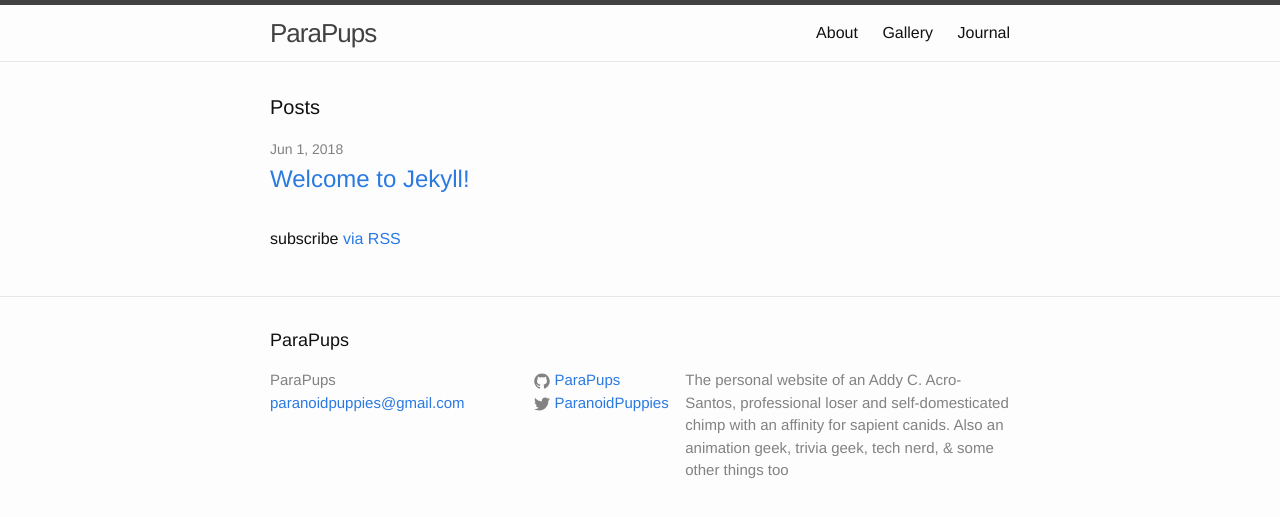
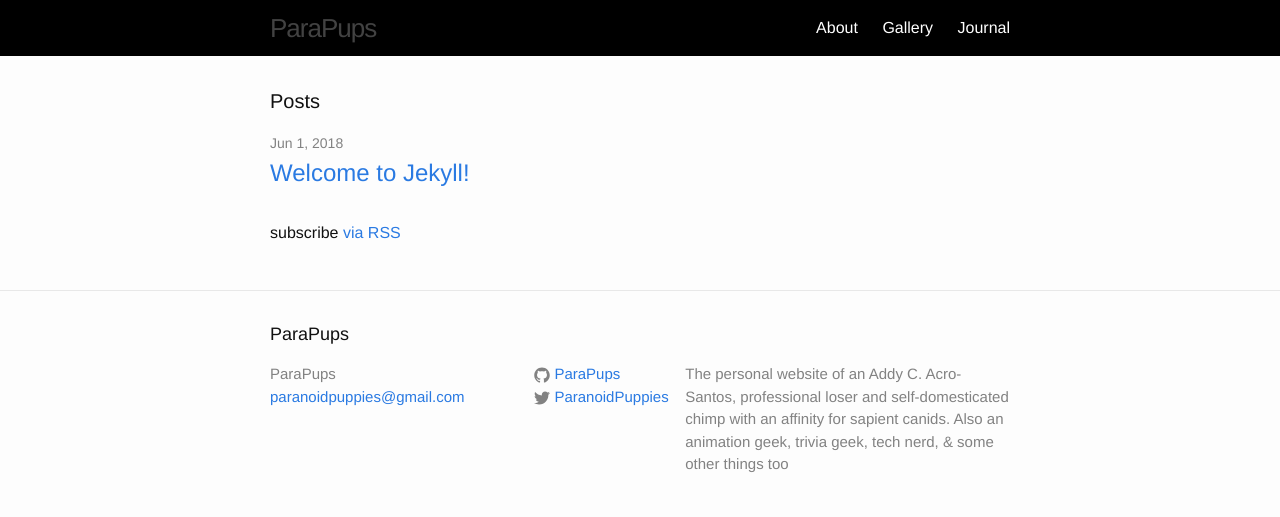
Before and after one commit to ParaPups/parapups.github.io, a Jekyll site: the page built from index.html, in a window 1280 px wide. Shown: the top 517 px of the page. Built offline with Jekyll 4.4.1, drawn with Linux system fonts in a browser that asks for light colours.

Commit message:
Add some stylings :P

```diff
--- a/_sass/_layout.scss
+++ b/_sass/_layout.scss
@@ -4,7 +4,10 @@
 .site-header {
     border-top: 5px solid $grey-color-dark;
     border-bottom: 1px solid $grey-color-light;
+    border: none;
     min-height: 56px;
+    background-color: black;
+    color: white;
 
     // Positioning context for the mobile navigation icon
     position: relative;
@@ -33,7 +36,7 @@
     }
 
     .page-link {
-        color: $text-color;
+        color: white;
         line-height: $base-line-height;
 
         // Gaps between nav items, but not on the last one
```
